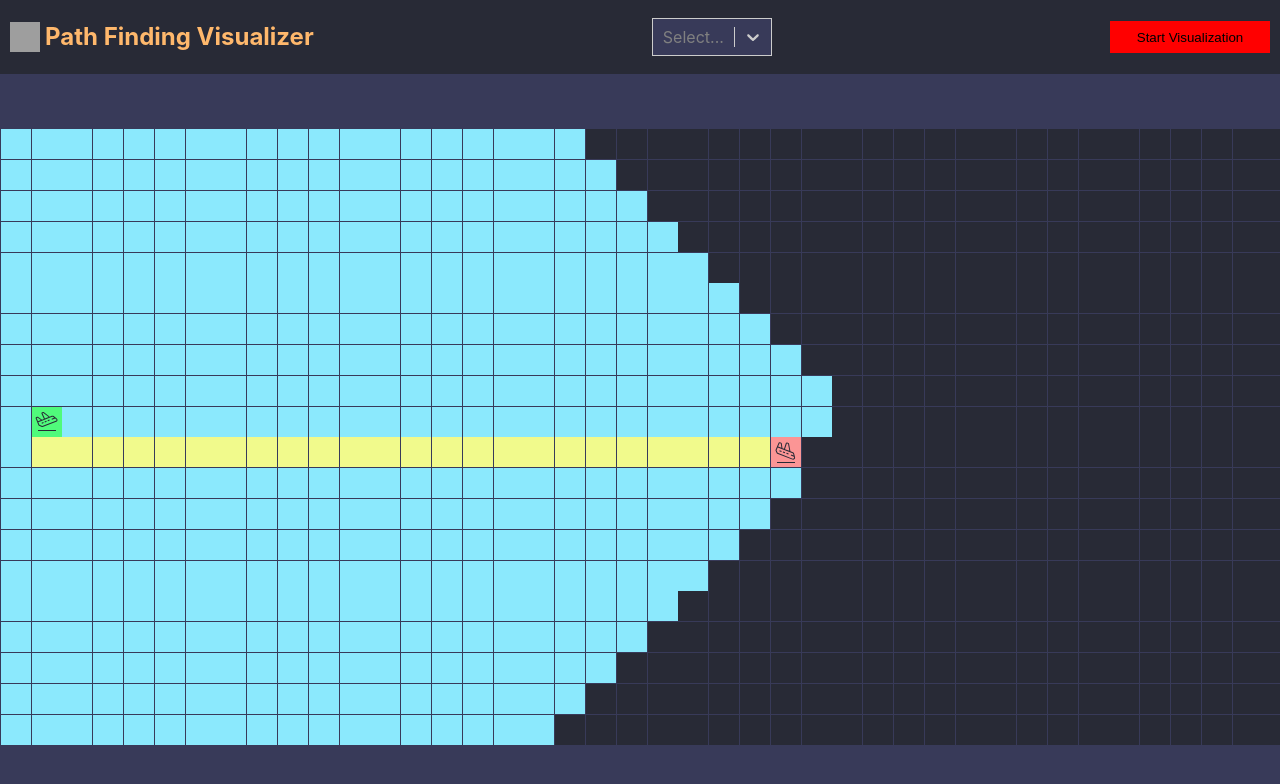
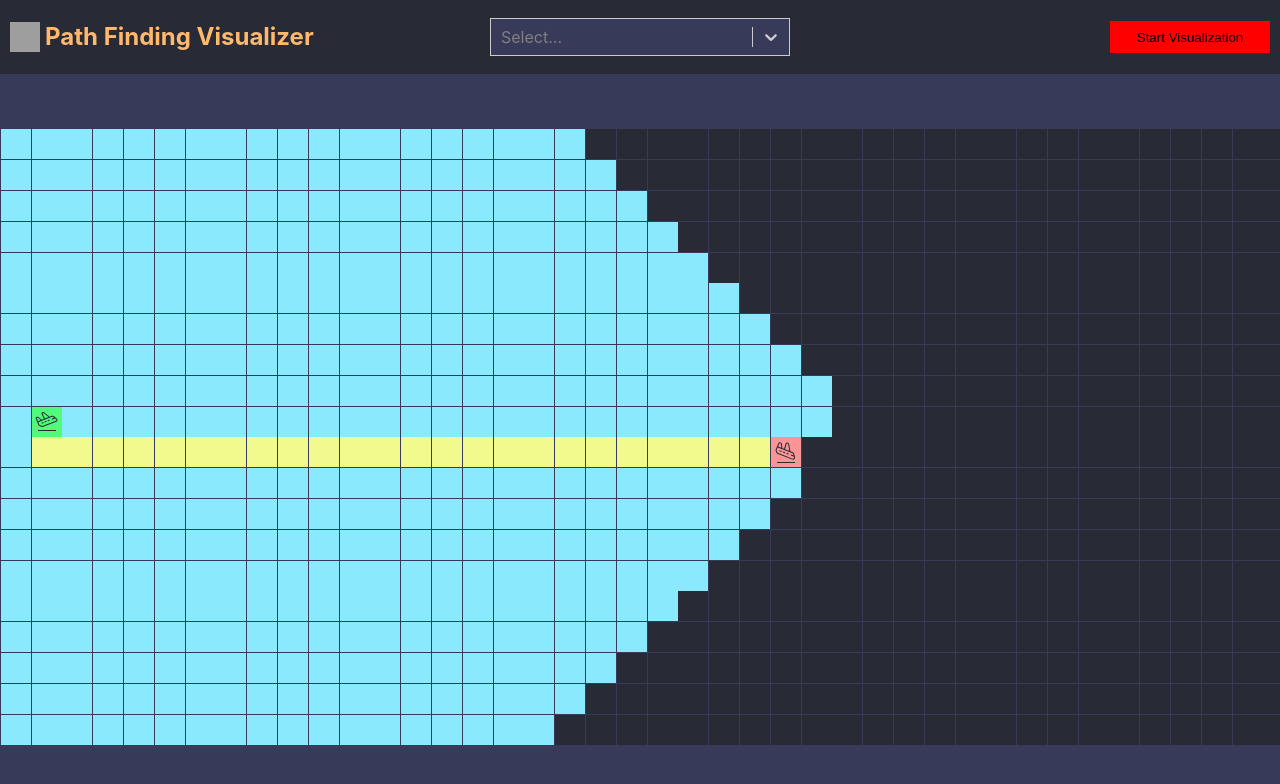
Before and after one commit to Raveen2001/Path-Finding-Visualizer, a React (Vite) app: page / in a window 1280 px wide. Shown: the top 784 px of the page. Built offline with nearby package versions, Linux system fonts and the light colour scheme; grey boxes are pictures that could not be loaded.

Commit message:
top bar added

```diff
--- a/src/constants.ts
+++ b/src/constants.ts
@@ -12,6 +12,10 @@ export const ALGORITHMS: TAlgorithm[] = [
     name: "Dijkstra's Algorithm",
     fn: dijkstra,
   },
+  {
+    name: "A* Algorithm",
+    fn: dijkstra,
+  },
 ];
 
 export const COLORS = {
@@ -19,6 +23,9 @@ export const COLORS = {
   bgLight: "#383a59",
   textColor: "#ffb86c",
   white: "#AFB0B1",
+  darkWhite: "#f0f2f5",
+  hoverColor: "#262738",
+  holdDownColor: "#636587",
 };
 
 export default CONSTANTS;
--- a/src/path-visualizer/top-menu/TopMenu.scss
+++ b/src/path-visualizer/top-menu/TopMenu.scss
@@ -4,22 +4,23 @@
   height: $top-menu-height;
   max-height: $top-menu-height;
   background-color: $top-menu-color;
-  display: flex;
+  display: grid;
+  grid-template-columns: 1fr 1fr 1fr;
   align-items: center;
   padding: 5px 10px;
 
   .logo {
     height: 100%;
     display: flex;
-    justify-content: center;
+    justify-content: start;
+    align-items: flex-start;
     gap: 5px;
     img {
-      margin: auto;
+      margin: auto 0;
     }
   }
 
   .menu {
-    flex: 1;
     display: flex;
     justify-content: center;
   }
@@ -29,6 +30,7 @@
     margin: 0;
     width: 10rem;
     height: 2rem;
+    margin-left: auto;
     background-color: red;
   }
 }
--- a/src/path-visualizer/top-menu/TopMenu.tsx
+++ b/src/path-visualizer/top-menu/TopMenu.tsx
@@ -32,12 +32,20 @@ const TopMenu = () => {
             colors: {
               ...theme.colors,
 
-              primary25: COLORS.bgDark,
+              primary25: COLORS.hoverColor,
+              primary50: COLORS.holdDownColor,
               primary: COLORS.textColor,
               neutral0: COLORS.bgLight,
+              neutral80: COLORS.darkWhite,
               neutral60: COLORS.white,
             },
           })}
+          styles={{
+            control: (baseStyles, state) => ({
+              ...baseStyles,
+              width: 300,
+            }),
+          }}
         ></Select>
       </div>
       <button className="start-visualization-btn">Start Visualization</button>
```
